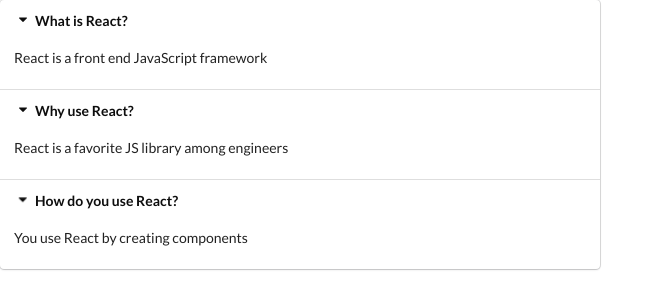
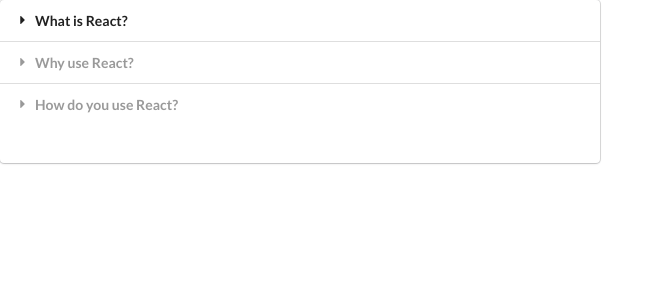
Before and after one commit to vdiz510/react-widgets, a React (Create React App) app: page / in a window 1280 px wide. Shown: the top 308 px of the page, without its empty margins (0-664 px from the left). Built offline with nearby package versions, Linux system fonts and the light colour scheme.

Commit message:
146. Expanding the accordion

```diff
--- a/src/components/Accordion.js
+++ b/src/components/Accordion.js
@@ -1,21 +1,25 @@
-import React from 'react';
+import React, { useState } from 'react';
 
 const Accordion = ({ items }) => {
+  const [activeIndex, setActiveIndex] = useState(null)
+
   const onTitleClick = (index) => {
-    console.log('Title clicked', index)
+    setActiveIndex(index);
   }
 
   const renderedItems = items.map((item, index) => {
+    const active = (index === activeIndex ? 'active' : '')
+
     return (
       <React.Fragment key={item.title}>
         <div
-          className="title active"
+          className={`title ${active}`}
           onClick={() => onTitleClick(index)}
         >
           <i className="dropdown icon"></i>
           {item.title}
         </div>
-        <div className="content active">
+        <div className={`content ${active}`}>
           <p>{item.content}</p>
         </div>
       </React.Fragment>
@@ -24,6 +28,7 @@
 
   return <div className="ui styled accordion">
     {renderedItems}
+    <h1>{activeIndex}</h1>
   </div>
 }
 
```
